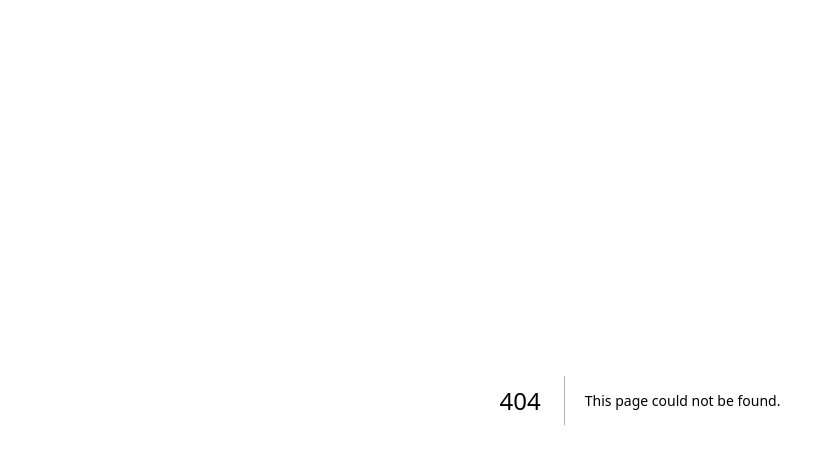
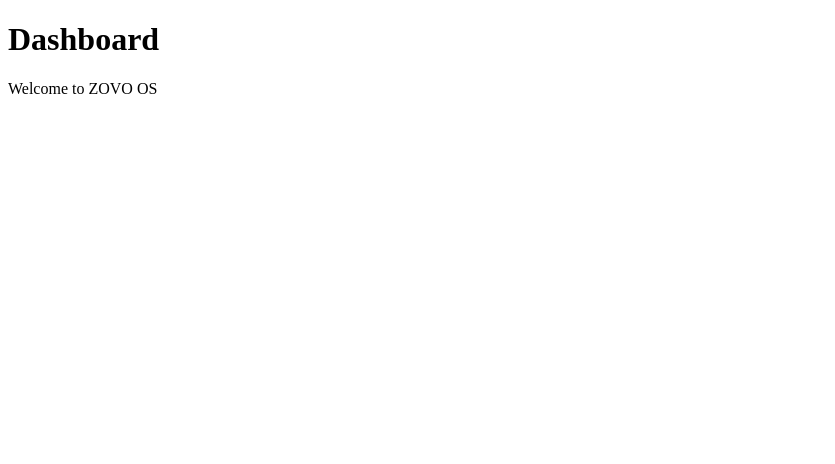
Before and after one commit to ZOVODynamics/supplier-os-, a Next.js app: page /dashboard in a window 1280 px wide. Before the commit this address had no page. Shown: the top 464 px of the page, without its empty margins (0-835 px from the left). Built offline with nearby package versions, Linux system fonts and the light colour scheme.

Commit message:
Create DashboardPage component for main dashboard

```diff
--- /dev/null
+++ b/app/dashboard/page.tsx
@@ -0,0 +1,8 @@
+export default function DashboardPage() {
+  return (
+    <main>
+      <h1>Dashboard</h1>
+      <p>Welcome to ZOVO OS</p>
+    </main>
+  )
+}
```
